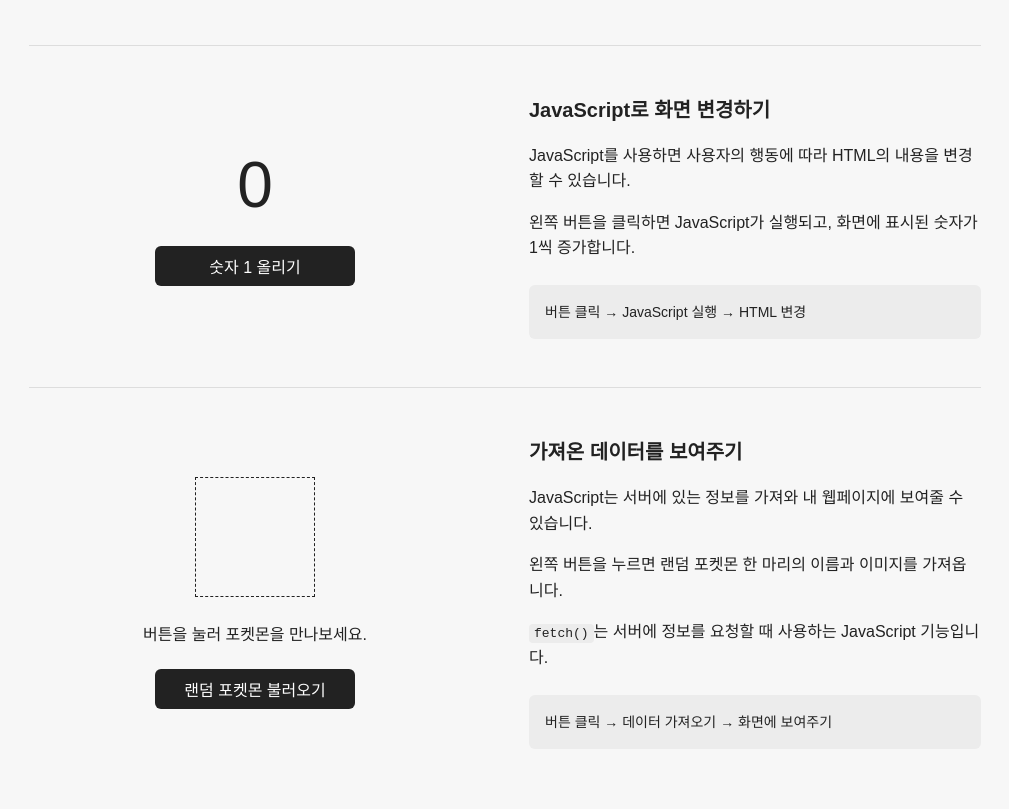
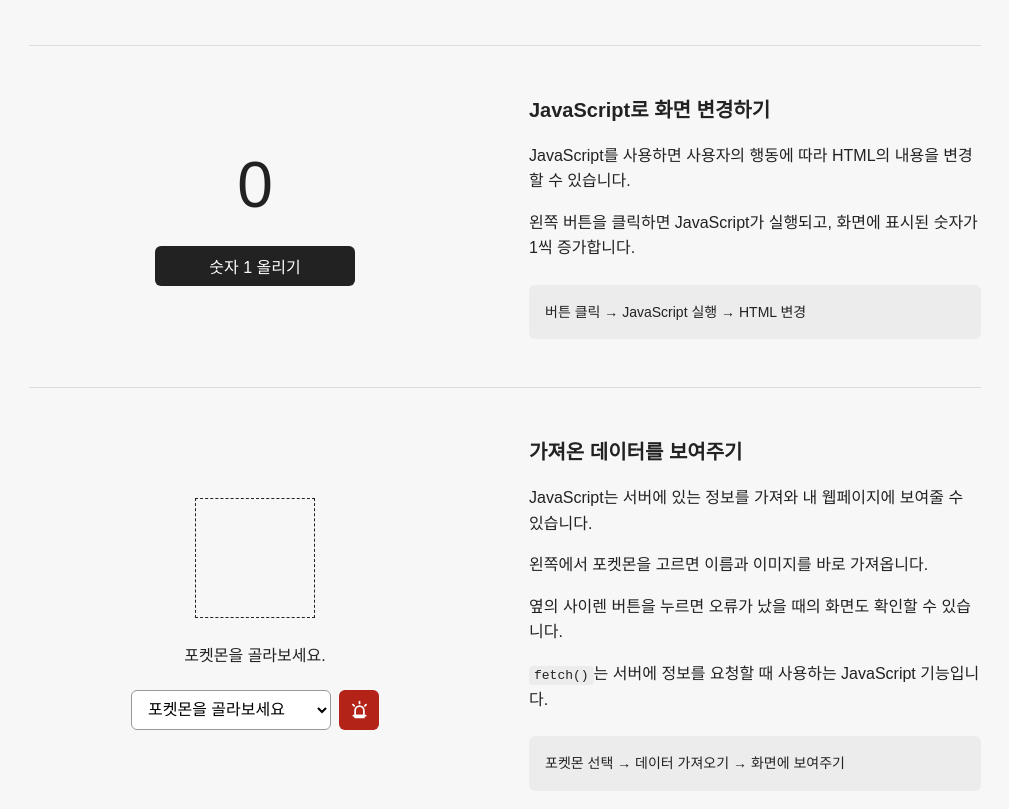
Before and after one commit to test-user560/a1-3-boilerplate, a website: page src/demo.html in a window 1280 px wide. Shown: the part 173-982 px from the top of the page, without its empty margins (135-1144 px from the left). Drawn offline with Linux system fonts and the light colour scheme.

Commit message:
feat: 포켓몬 선택 조회와 오류 추가

```diff
--- a/src/demo.html
+++ b/src/demo.html
@@ -40,11 +40,11 @@
       </section>
 
       <!--
-        버튼을 누르면 포켓몬 정보를 불러와 이름과 이미지를 화면에 표시합니다.
+        고른 포켓몬을 불러와 이름과 이미지를 화면에 표시합니다.
         로딩 중에는 이미지와 이름 자리에 스켈레톤 UI를 표시합니다.
 
         AI에게 이렇게 요청해볼 수 있어요.
-        "사용자가 버튼을 클릭하면 랜덤 포켓몬 정보를 가져오고 싶어.
+        "사용자가 select에서 포켓몬을 고르면 바로 포켓몬 정보를 가져오고 싶어.
         불러온 포켓몬의 이름과 이미지가 화면에 보이고, 로딩 중에는 스켈레톤 UI가 보이도록 만들어줘."
       -->
       <section class="example">
@@ -58,17 +58,39 @@
               ></div>
               <img class="pokemon__image" src="" alt="" hidden />
             </div>
-            <p class="pokemon__name" aria-live="polite">버튼을 눌러 포켓몬을 만나보세요.</p>
+            <p class="pokemon__name" aria-live="polite">포켓몬을 골라보세요.</p>
             <div class="pokemon__loading pokemon__loading--name" hidden></div>
-            <button class="pokemon__button" type="button">랜덤 포켓몬 불러오기</button>
+            <div class="pokemon__controls">
+              <select class="pokemon__select" id="pokemon-select" aria-label="포켓몬 고르기">
+                <option value="" selected disabled>포켓몬을 골라보세요</option>
+                <option value="25">피카츄</option>
+                <option value="1">이상해씨</option>
+                <option value="4">파이리</option>
+                <option value="7">꼬부기</option>
+              </select>
+              <button
+                class="pokemon__error-button"
+                type="button"
+                aria-label="에러 상태 보기"
+                title="에러 상태 보기"
+              >
+                <svg aria-hidden="true" viewBox="0 0 24 24">
+                  <path d="M7 19v-6a5 5 0 0 1 10 0v6" />
+                  <path d="M5 19h14" />
+                  <path d="M12 3v2M4.5 6.5l1.4 1.4M19.5 6.5l-1.4 1.4" />
+                  <path d="M7 19h10v2H7z" />
+                </svg>
+              </button>
+            </div>
           </div>
         </div>
         <div class="example__description">
           <h2 class="example__title">가져온 데이터를 보여주기</h2>
           <p>JavaScript는 서버에 있는 정보를 가져와 내 웹페이지에 보여줄 수 있습니다.</p>
-          <p>왼쪽 버튼을 누르면 랜덤 포켓몬 한 마리의 이름과 이미지를 가져옵니다.</p>
+          <p>왼쪽에서 포켓몬을 고르면 이름과 이미지를 바로 가져옵니다.</p>
+          <p>옆의 사이렌 버튼을 누르면 오류가 났을 때의 화면도 확인할 수 있습니다.</p>
           <p><code>fetch()</code>는 서버에 정보를 요청할 때 사용하는 JavaScript 기능입니다.</p>
-          <div class="flow">버튼 클릭 → 데이터 가져오기 → 화면에 보여주기</div>
+          <div class="flow">포켓몬 선택 → 데이터 가져오기 → 화면에 보여주기</div>
         </div>
       </section>
     </main>
--- a/src/js/demo.js
+++ b/src/js/demo.js
@@ -1,6 +1,7 @@
 const counterButton = document.querySelector(".counter__button");
 const counterValue = document.querySelector(".counter__value");
-const pokemonButton = document.querySelector(".pokemon__button");
+const pokemonSelect = document.querySelector(".pokemon__select");
+const pokemonErrorButton = document.querySelector(".pokemon__error-button");
 const pokemonImage = document.querySelector(".pokemon__image");
 const pokemonName = document.querySelector(".pokemon__name");
 const pokemonLoading = document.querySelector(".pokemon__loading--image");
@@ -16,23 +17,27 @@ counterButton.addEventListener("click", () => {
   counterValue.innerText = currentValue + 1;
 });
 
-// 랜덤 포켓몬 번호로 서버에 요청하고, 받은 이름과 이미지를 화면에 표시합니다.
-// 요청 중에는 버튼을 비활성화하고 스켈레톤 UI를 보여줍니다.
+// 포켓몬을 고르면 바로 요청하고, 받은 이름과 이미지를 화면에 표시합니다.
+// 요청 중에는 선택창과 오류 버튼을 비활성화하고 스켈레톤 UI를 보여줍니다.
 //
 // AI에게 이렇게 요청해볼 수 있어요.
-// "사용자가 버튼을 클릭하면 PokeAPI에서 랜덤 포켓몬 정보를 가져오고 싶어.
+// "사용자가 select에서 포켓몬을 고르면 PokeAPI에서 포켓몬 정보를 가져오고 싶어.
 // 가져온 이름과 이미지를 화면에 보여주고, 데이터를 불러오는 동안에는 스켈레톤 UI를 표시해줘.
-// 요청 중에는 버튼을 비활성화해줘."
-async function getPokemon() {
-  pokemonButton.disabled = true;
+// 요청 중에는 선택창을 비활성화해줘."
+async function getPokemon(showError = false) {
+  pokemonSelect.disabled = true;
+  pokemonErrorButton.disabled = true;
   pokemonImage.hidden = true;
   pokemonLoading.hidden = false;
   pokemonName.hidden = true;
   pokemonNameLoading.hidden = false;
+  pokemonName.classList.remove("pokemon__name--error");
 
   try {
-    const pokemonId = Math.floor(Math.random() * 151) + 1;
-    const response = await fetch(`https://pokeapi.co/api/v2/pokemon/${pokemonId}`);
+    // 에러 상태를 직접 확인할 수 있도록 존재하지 않는 포켓몬 주소로 요청합니다.
+    const requestedPokemonId = showError ? "not-found" : pokemonSelect.value;
+
+    const response = await fetch(`https://pokeapi.co/api/v2/pokemon/${requestedPokemonId}`);
 
     if (!response.ok) {
       throw new Error("포켓몬 정보를 가져오지 못했습니다.");
@@ -46,12 +51,15 @@ async function getPokemon() {
     pokemonName.innerText = data.name;
   } catch {
     pokemonName.hidden = false;
+    pokemonName.classList.add("pokemon__name--error");
     pokemonName.innerText = "정보를 가져오지 못했어요. 다시 시도해보세요.";
   } finally {
     pokemonLoading.hidden = true;
     pokemonNameLoading.hidden = true;
-    pokemonButton.disabled = false;
+    pokemonSelect.disabled = false;
+    pokemonErrorButton.disabled = false;
   }
 }
 
-pokemonButton.addEventListener("click", getPokemon);
+pokemonSelect.addEventListener("change", () => getPokemon());
+pokemonErrorButton.addEventListener("click", () => getPokemon(true));
--- a/src/styles/demo.css
+++ b/src/styles/demo.css
@@ -119,6 +119,62 @@ button {
   text-transform: capitalize;
 }
 
+.pokemon__name--error {
+  color: #b42318;
+  font-weight: bold;
+}
+
+.pokemon__controls {
+  display: flex;
+  gap: 8px;
+  align-items: center;
+}
+
+.pokemon__select {
+  width: 200px;
+  height: 40px;
+  padding: 0 12px;
+  border: 1px solid #999;
+  border-radius: 6px;
+  background: #fff;
+  font: inherit;
+}
+
+.pokemon__select:disabled {
+  cursor: wait;
+  background: #eee;
+}
+
+.pokemon__error-button {
+  width: 40px;
+  height: 40px;
+  border: none;
+  border-radius: 6px;
+  background: #b42318;
+  color: #fff;
+  cursor: pointer;
+}
+
+.pokemon__error-button:hover {
+  background: #912018;
+}
+
+.pokemon__error-button svg {
+  width: 21px;
+  height: 21px;
+  fill: none;
+  stroke: currentColor;
+  stroke-linecap: round;
+  stroke-linejoin: round;
+  stroke-width: 2;
+  vertical-align: middle;
+}
+
+.pokemon__error-button:disabled {
+  cursor: wait;
+  opacity: 0.5;
+}
+
 .pokemon__loading {
   border-radius: 6px;
   background: linear-gradient(90deg, #e5e5e5 25%, #f2f2f2 50%, #e5e5e5 75%);
```
Also changed, not shown: README.md.
